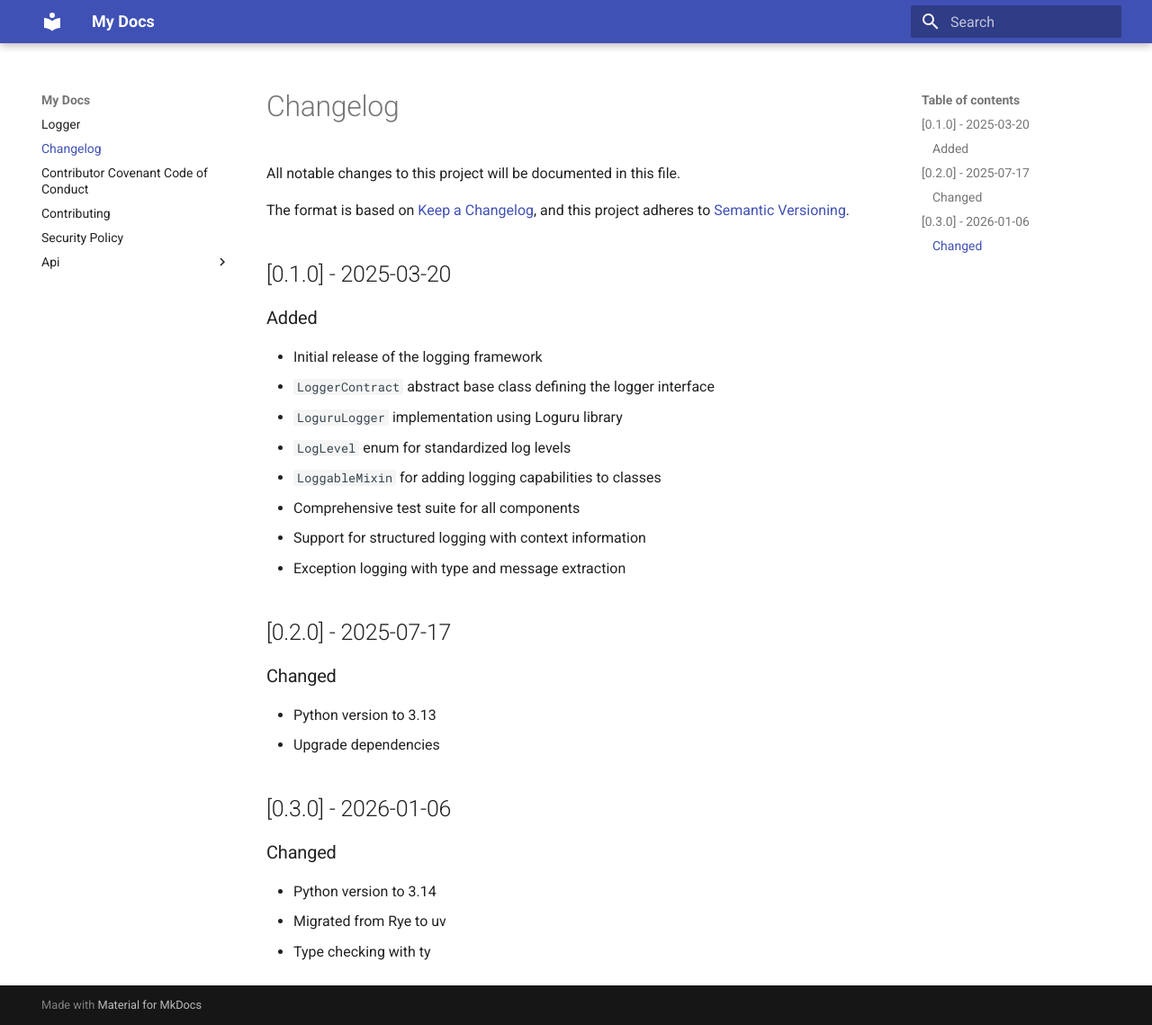
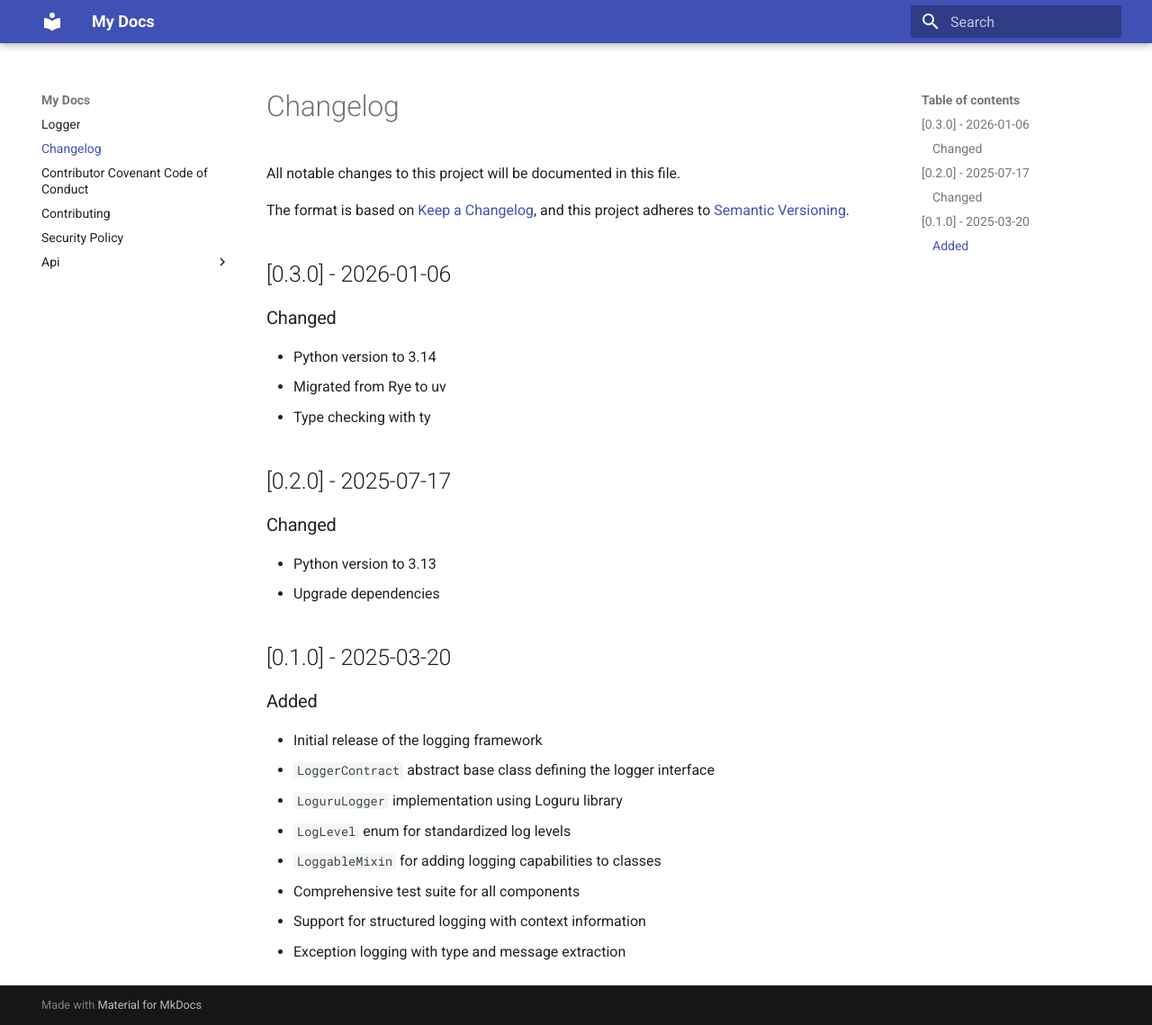
Before and after one commit to inokufu/python-logger, an MkDocs documentation site: the page built from docs/CHANGELOG.md, in a window 1280 px wide and 1139 px high. Shown: the whole window at 90% size. Built offline with MkDocs 1.6.1 and Material for MkDocs 9.7.7, drawn with Linux system fonts in a browser that asks for light colours; part of the change alters nothing that is shown.

```diff
--- a/docs/CHANGELOG.md
+++ b/docs/CHANGELOG.md
@@ -4,6 +4,21 @@ All notable changes to this project will be documented in this file.
 
 The format is based on [Keep a Changelog](https://keepachangelog.com/en/1.1.0/),
 and this project adheres to [Semantic Versioning](https://semver.org/spec/v2.0.0.html).
+
+## [0.3.0] - 2026-01-06
+
+### Changed
+
+- Python version to 3.14
+- Migrated from Rye to uv
+- Type checking with ty
+
+## [0.2.0] - 2025-07-17
+
+### Changed
+
+- Python version to 3.13
+- Upgrade dependencies
 
 ## [0.1.0] - 2025-03-20
 
@@ -17,18 +32,3 @@ and this project adheres to [Semantic Versioning](https://semver.org/spec/v2.0.0
 - Comprehensive test suite for all components
 - Support for structured logging with context information
 - Exception logging with type and message extraction
-
-## [0.2.0] - 2025-07-17
-
-### Changed
-
-- Python version to 3.13
-- Upgrade dependencies
-
-## [0.3.0] - 2026-01-06
-
-### Changed
-
-- Python version to 3.14
-- Migrated from Rye to uv
-- Type checking with ty
```
Also changed, not shown: 2 other files.
